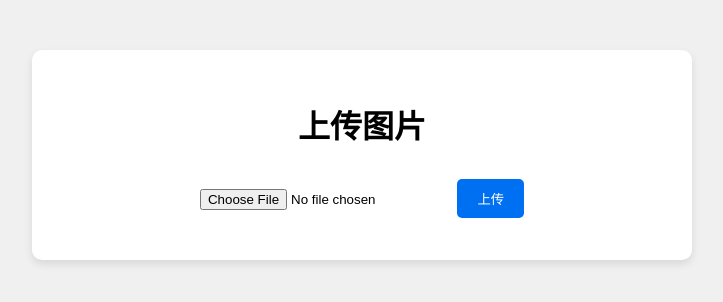
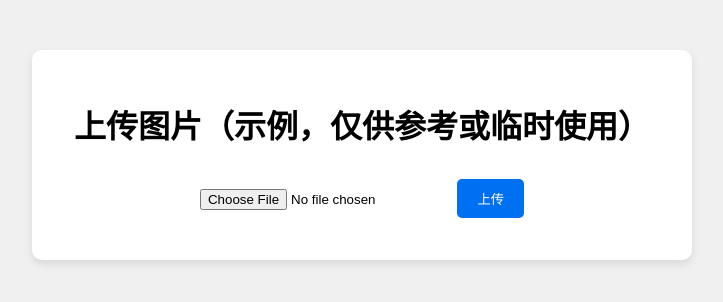
Before and after one commit to zhangzhang88/ImageHost-R2, a plain HTML site: page index.html in a window 1280 px wide. Shown: the whole page, without its empty margins (278-1001 px from the left). Drawn offline with Linux system fonts and the light colour scheme.

Commit message:
Update index.html

```diff
--- a/index.html
+++ b/index.html
@@ -2,12 +2,12 @@
 <html lang="zh">
 <head>
   <meta charset="UTF-8" />
-  <title>图床上传</title>
+  <title>NBVIL图床</title>
   <link rel="stylesheet" href="styles.css" />
 </head>
 <body>
   <div class="container">
-    <h1>上传图片</h1>
+    <h1>上传图片（示例，仅供参考或临时使用）</h1>
     <form id="upload-form">
       <input type="file" id="file" required />
       <button type="submit">上传</button>
```
